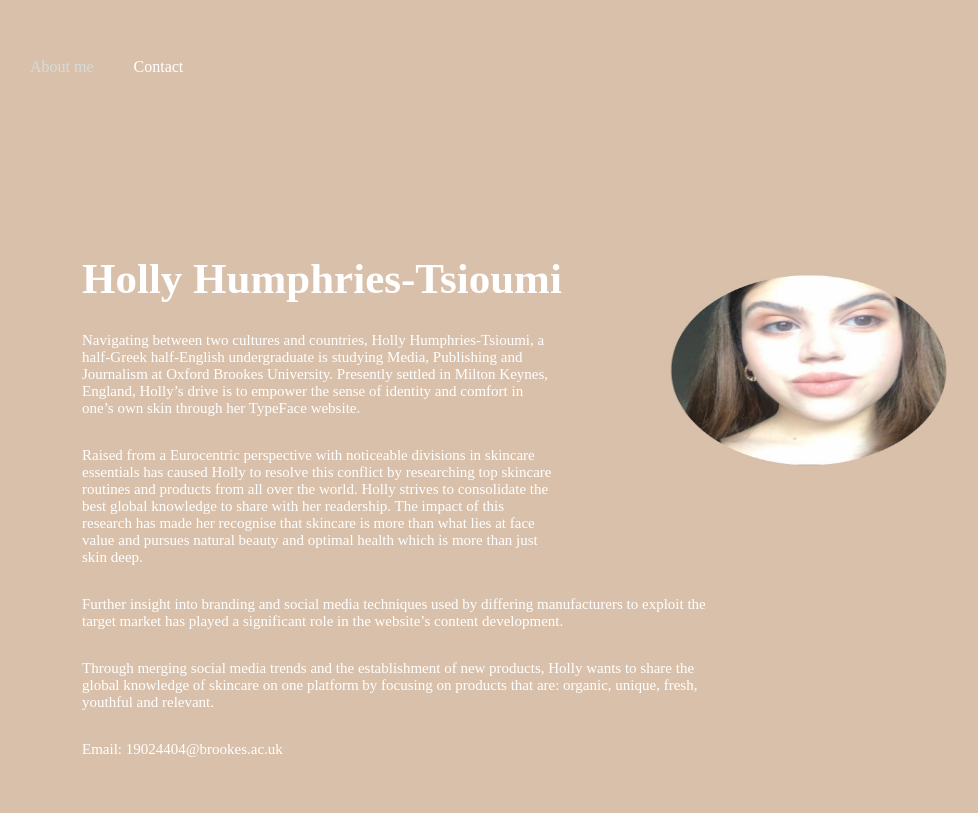
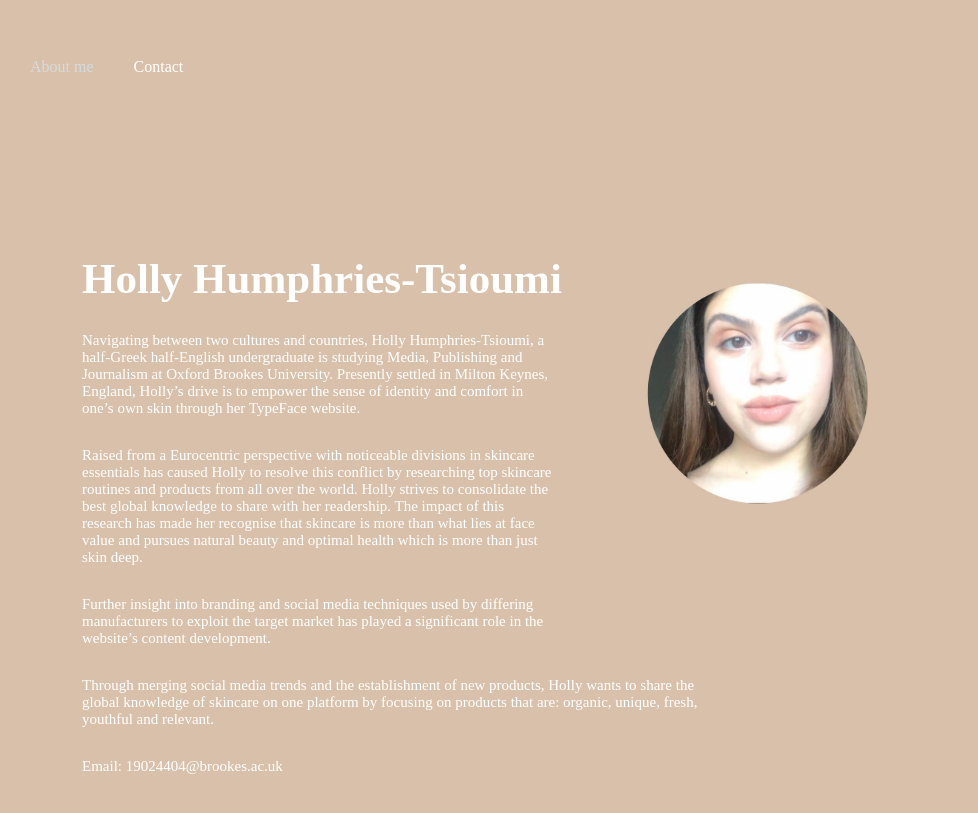
Before and after one commit to hollyhumphries/mybrookesblog, a Jekyll site: the page aboutme/index.html, which Jekyll copies as it is, in a window 1280 px wide. Shown: the top 813 px of the page, without its empty margins (88-1066 px from the left). Built offline with Jekyll 4.4.1, drawn with Linux system fonts in a browser that asks for light colours.

Commit message:
Update index.html

```diff
--- a/aboutme/index.html
+++ b/aboutme/index.html
@@ -21,7 +21,7 @@
 </div>
 
 <div class="gallery">
-<img src = "images/mypic.png.JPG" alt="Picture of Holly"width="500" height="345"/>
+<img src = "images/mypic.png.JPG" alt="Picture of Holly"width="400" height="400"/>
 
 </div>
 <div class="info">
```
